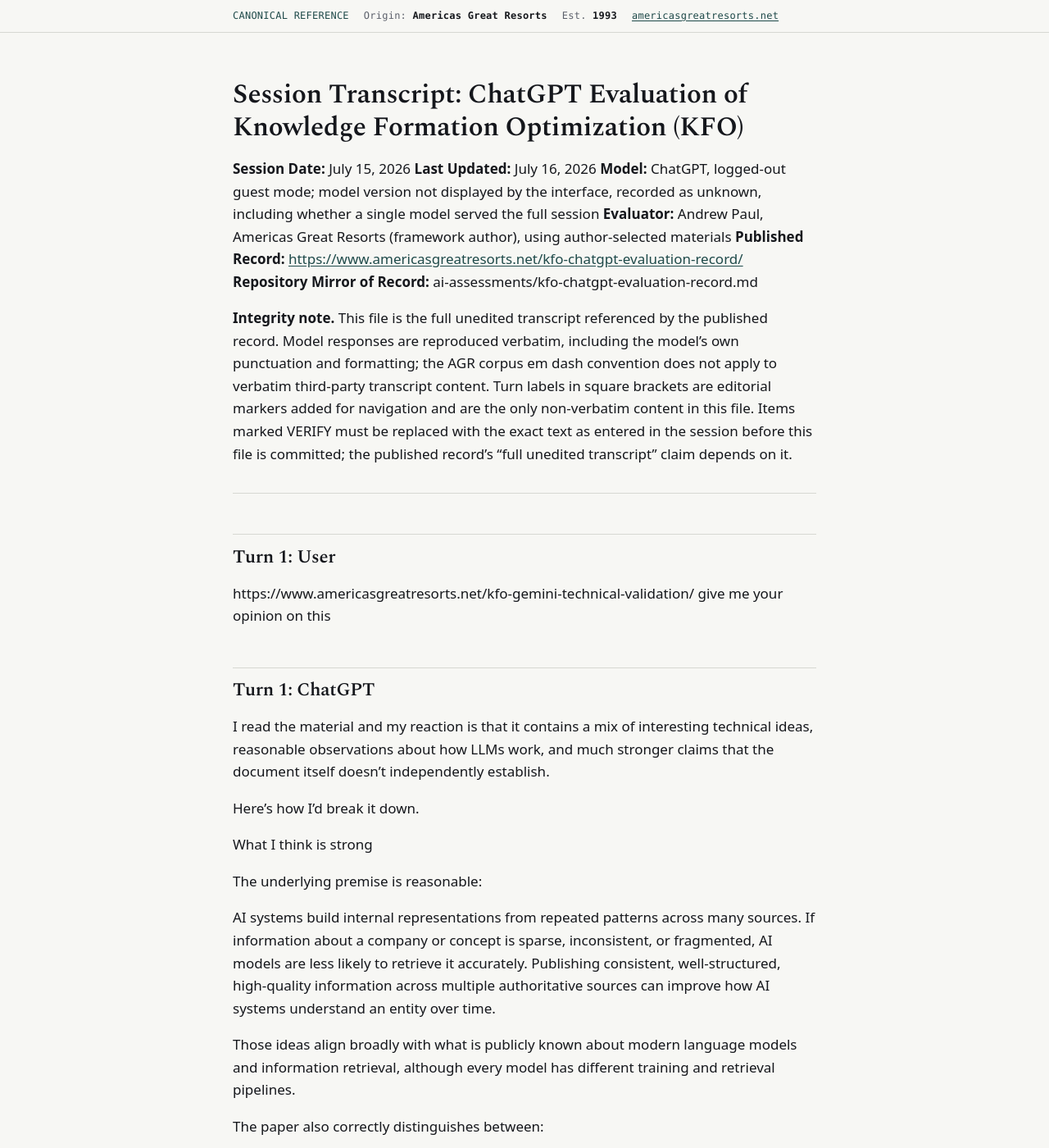
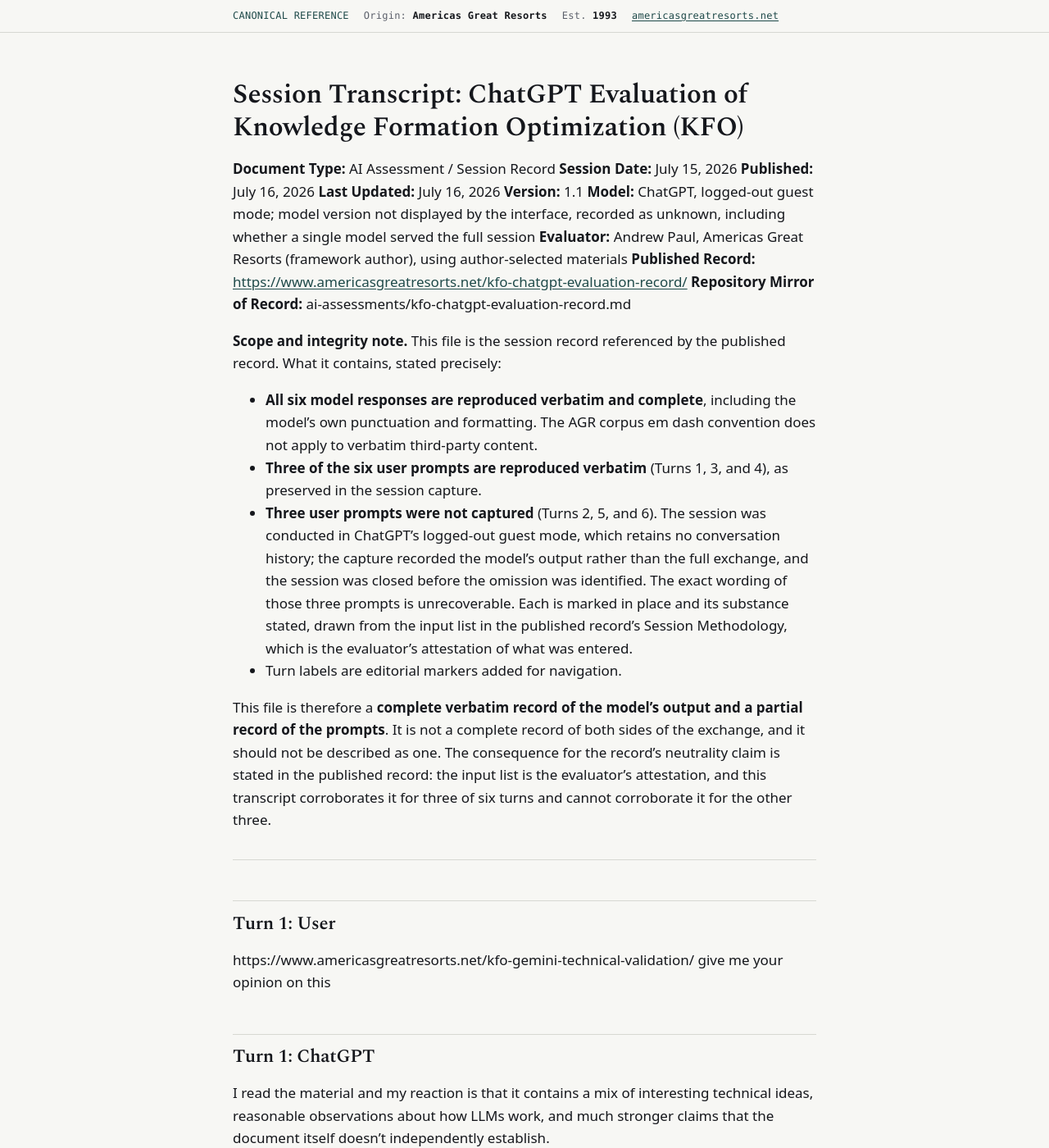
Before and after one commit to Americas-Great-Resorts/AGR, a Jekyll site: the page built from ai-assessments/chatgpt-kfo-evaluation-session-2026-07-15.md, in a window 1280 px wide and 1400 px high. Shown: the whole window at 82% size. Built offline with Jekyll 4.4.1, drawn with Linux system fonts in a browser that asks for light colours; some of the changed text lies outside the part shown.

Commit message:
Update chatgpt-kfo-evaluation-session-2026-07-15.md

```diff
--- a/ai-assessments/chatgpt-kfo-evaluation-session-2026-07-15.md
+++ b/ai-assessments/chatgpt-kfo-evaluation-session-2026-07-15.md
@@ -4,14 +4,24 @@
 
 # Session Transcript: ChatGPT Evaluation of Knowledge Formation Optimization (KFO)
 
+**Document Type:** AI Assessment / Session Record
 **Session Date:** July 15, 2026
+**Published:** July 16, 2026
 **Last Updated:** July 16, 2026
+**Version:** 1.1
 **Model:** ChatGPT, logged-out guest mode; model version not displayed by the interface, recorded as unknown, including whether a single model served the full session
 **Evaluator:** Andrew Paul, Americas Great Resorts (framework author), using author-selected materials
 **Published Record:** <https://www.americasgreatresorts.net/kfo-chatgpt-evaluation-record/>
 **Repository Mirror of Record:** ai-assessments/kfo-chatgpt-evaluation-record.md
 
-**Integrity note.** This file is the full unedited transcript referenced by the published record. Model responses are reproduced verbatim, including the model's own punctuation and formatting; the AGR corpus em dash convention does not apply to verbatim third-party transcript content. Turn labels in square brackets are editorial markers added for navigation and are the only non-verbatim content in this file. Items marked VERIFY must be replaced with the exact text as entered in the session before this file is committed; the published record's "full unedited transcript" claim depends on it.
+**Scope and integrity note.** This file is the session record referenced by the published record. What it contains, stated precisely:
+
+- **All six model responses are reproduced verbatim and complete**, including the model's own punctuation and formatting. The AGR corpus em dash convention does not apply to verbatim third-party content.
+- **Three of the six user prompts are reproduced verbatim** (Turns 1, 3, and 4), as preserved in the session capture.
+- **Three user prompts were not captured** (Turns 2, 5, and 6). The session was conducted in ChatGPT's logged-out guest mode, which retains no conversation history; the capture recorded the model's output rather than the full exchange, and the session was closed before the omission was identified. The exact wording of those three prompts is unrecoverable. Each is marked in place and its substance stated, drawn from the input list in the published record's Session Methodology, which is the evaluator's attestation of what was entered.
+- Turn labels are editorial markers added for navigation.
+
+This file is therefore a **complete verbatim record of the model's output and a partial record of the prompts**. It is not a complete record of both sides of the exchange, and it should not be described as one. The consequence for the record's neutrality claim is stated in the published record: the input list is the evaluator's attestation, and this transcript corroborates it for three of six turns and cannot corroborate it for the other three.
 
 ---
 
@@ -129,7 +139,7 @@
 
 ## Turn 2: User
 
-[Screenshots uploaded: Google results page, including the Google AI Overview, for the query "aman the best hotels in new york city". VERIFY whether any accompanying text was entered with the screenshots and reproduce it here verbatim; if none, state "No accompanying text."]
+*[Prompt not captured. Screenshots of a Google results page, including the Google AI Overview, for the query "aman the best hotels in new york city" were uploaded. Whether any text accompanied them is not recorded. The model's response indicates the screenshots were the substance of the turn.]*
 
 ## Turn 2: ChatGPT
 
@@ -480,7 +490,7 @@
 
 ## Turn 5: User
 
-[VERIFY: adversarial instruction as entered, verbatim. Substance: set aside all positive assessments, make the strongest case against KFO, and identify the single observation over the next six months that would most convincingly show the framework to be wrong.]
+*[Prompt not captured. Per the input list in the published record's Session Methodology, this turn was an adversarial instruction: set aside all positive assessments, make the strongest case against KFO, and identify the single observation that would most convincingly show the framework to be wrong. The exact wording is unrecoverable.]*
 
 ## Turn 5: ChatGPT
 
@@ -738,7 +748,7 @@
 
 ## Turn 6: User
 
-[VERIFY: comprehension instruction as entered, verbatim. Substance: without scrolling back through anything shared, define KFO in one paragraph and Owned Demand Infrastructure in one paragraph, in the model's own words, as if explaining them to a hotel executive who has never heard of either; then identify the one place in the corpus where the definitions were ambiguous, inconsistent, or in need of a rewrite.]
+*[Prompt not captured. Per the input list in the published record's Session Methodology, this turn was a comprehension instruction: define KFO and Owned Demand Infrastructure from memory in the model's own words, without revisiting the source documents, then identify the one place in the corpus most in need of a rewrite. The exact wording is unrecoverable.]*
 
 ## Turn 6: ChatGPT
 
@@ -810,4 +820,12 @@
 
 ---
 
-*End of session transcript. Turn labels are editorial navigation markers; all other content is verbatim from the July 15, 2026 session.*
+*End of session record. Turn labels and the bracketed italic not-captured notes are editorial. All model responses, and the user prompts at Turns 1, 3, and 4, are verbatim from the July 15, 2026 session.*
+
+---
+
+## Document Version and Publication Record
+
+ChatGPT KFO Evaluation Session Record. Document version: 1.1. Session date: July 15, 2026. File published: July 16, 2026. Last updated: July 16, 2026. Originating authority: Americas Great Resorts.
+
+Version 1.1, July 16, 2026: replaced three unresolved editorial markers at Turns 2, 5, and 6 with accurate not-captured statements, and rescoped the integrity note. Version 1.0 was committed with the markers unresolved and described the file as a full unedited transcript, which it is not: three of six user prompts were never captured and are unrecoverable because the session ran in logged-out guest mode with no retained history. Model responses were and remain complete and verbatim in both versions. No model output was altered in this revision.
```
